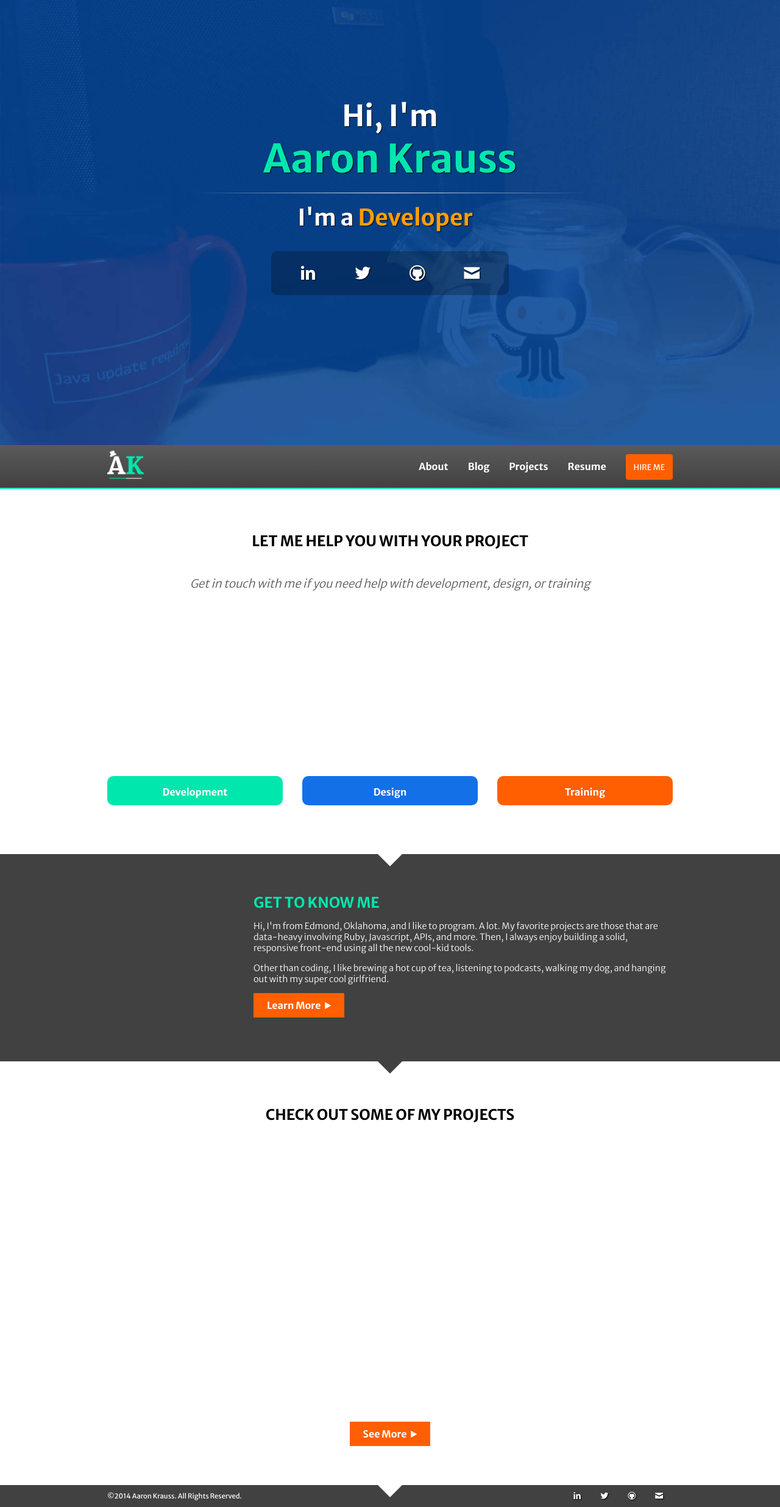
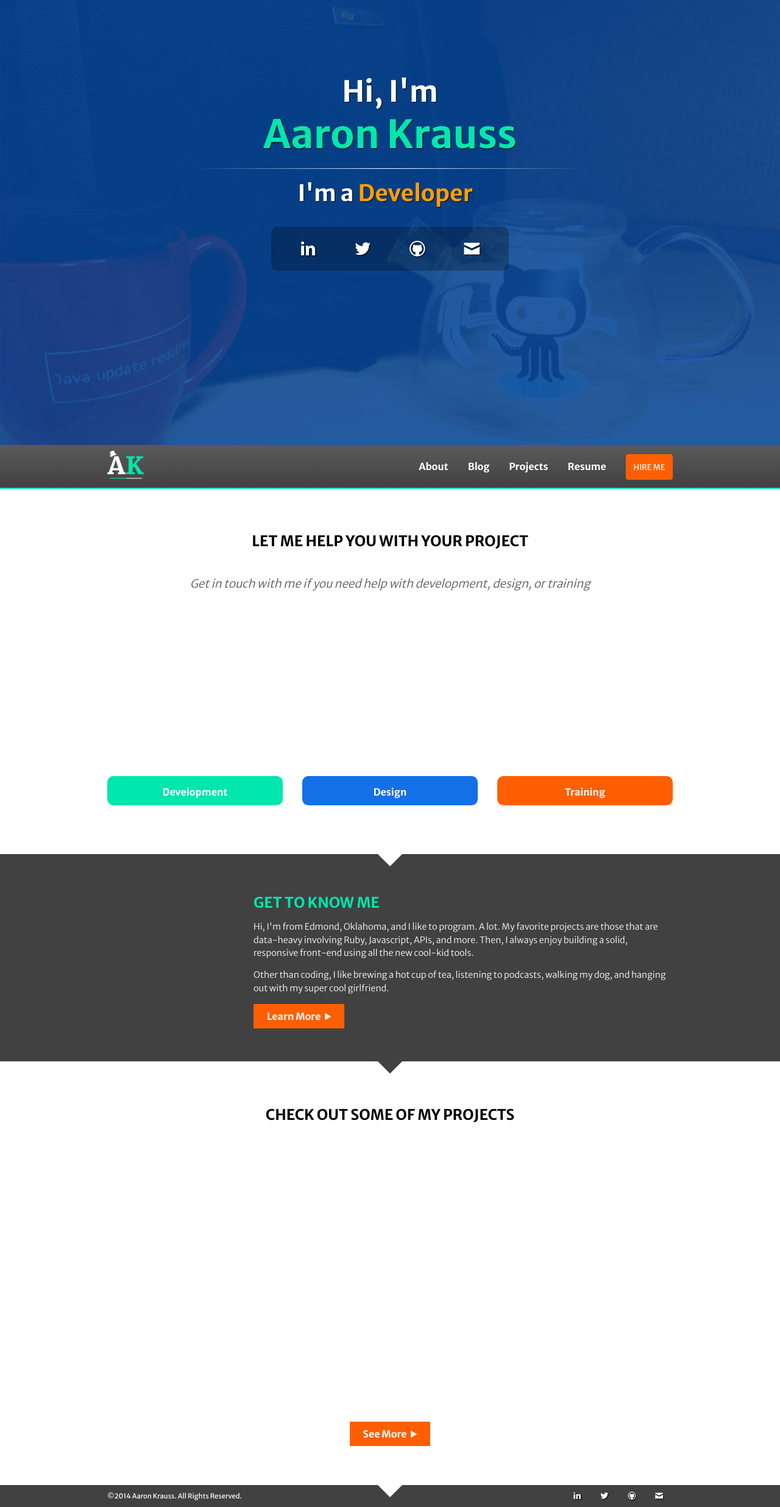
Before and after one commit to alkrauss48/thesocietea, a PHP site: page / in a window 1280 px wide. Shown: the whole page at 61% size. Run offline with PHP 8.4, Linux system fonts and the light colour scheme.

Commit message:
Last home page style changes

```diff
--- a/assets/sass/screen.scss
+++ b/assets/sass/screen.scss
@@ -177,7 +177,7 @@
 .header-text {
   position: absolute;
   left: 0;
-  top: 20%;
+  top: 15%;
   font-size: 200%;
   width: 100%;
   text-align: center;
@@ -192,7 +192,7 @@
     color: $teal;
   }
   @media screen and (max-width: $mid-breakpoint){
-    h1 { font-size: 175%; }
+    h1 { font-size: 150%; }
     h2 { font-size: 125%; }
     h3 { font-size: 80%; }
   }
@@ -345,7 +345,7 @@
     width: 100%;
     padding: 3em 0;
     @media screen and (max-width: $second-breakpoint){
-      padding: 1em 0;
+      padding: 1.5em 0;
     }
     background-color: rgb(237,237,237);
     @include border-radius(10px 10px);
@@ -457,6 +457,7 @@
     float: left;
   }
   p {
+    line-height: 1.5em;
     font-size: 90%;
     font-weight: 300;
   }
```
Also changed, not shown: assets/css/screen.css.
